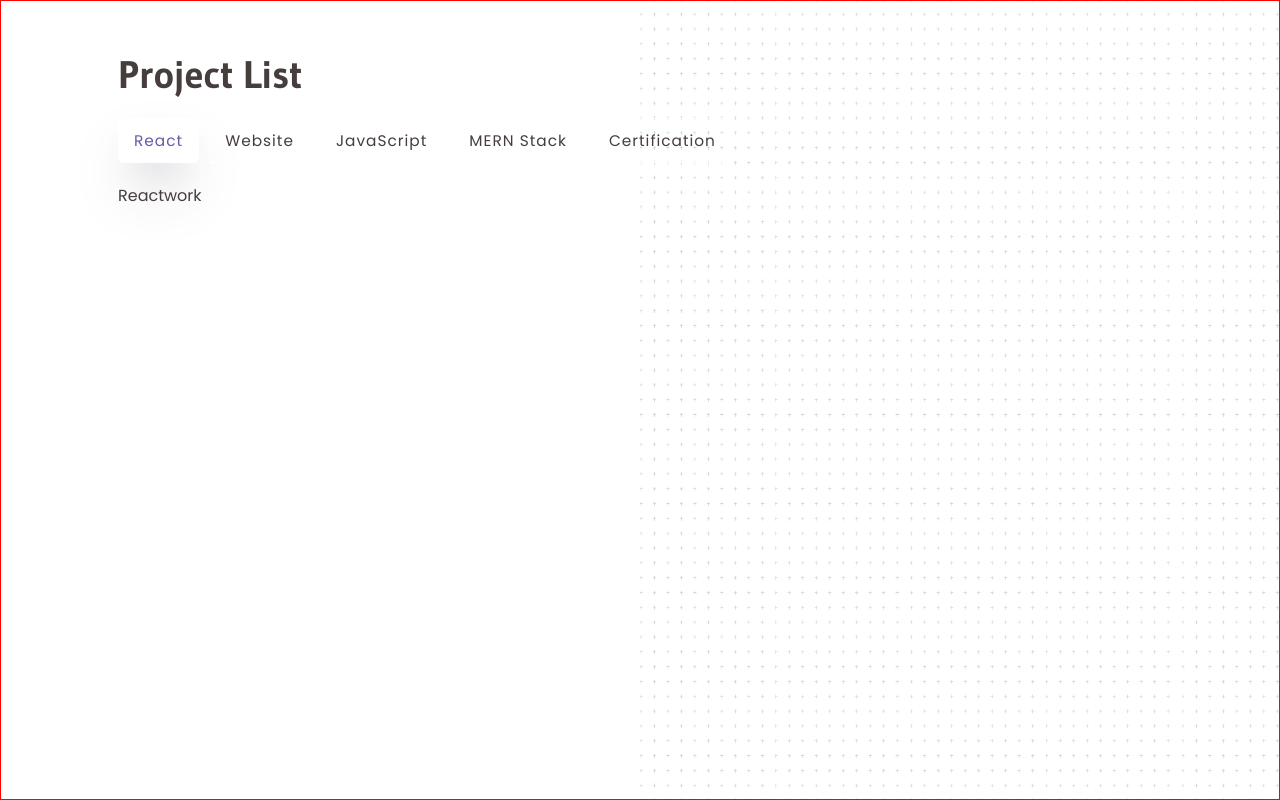
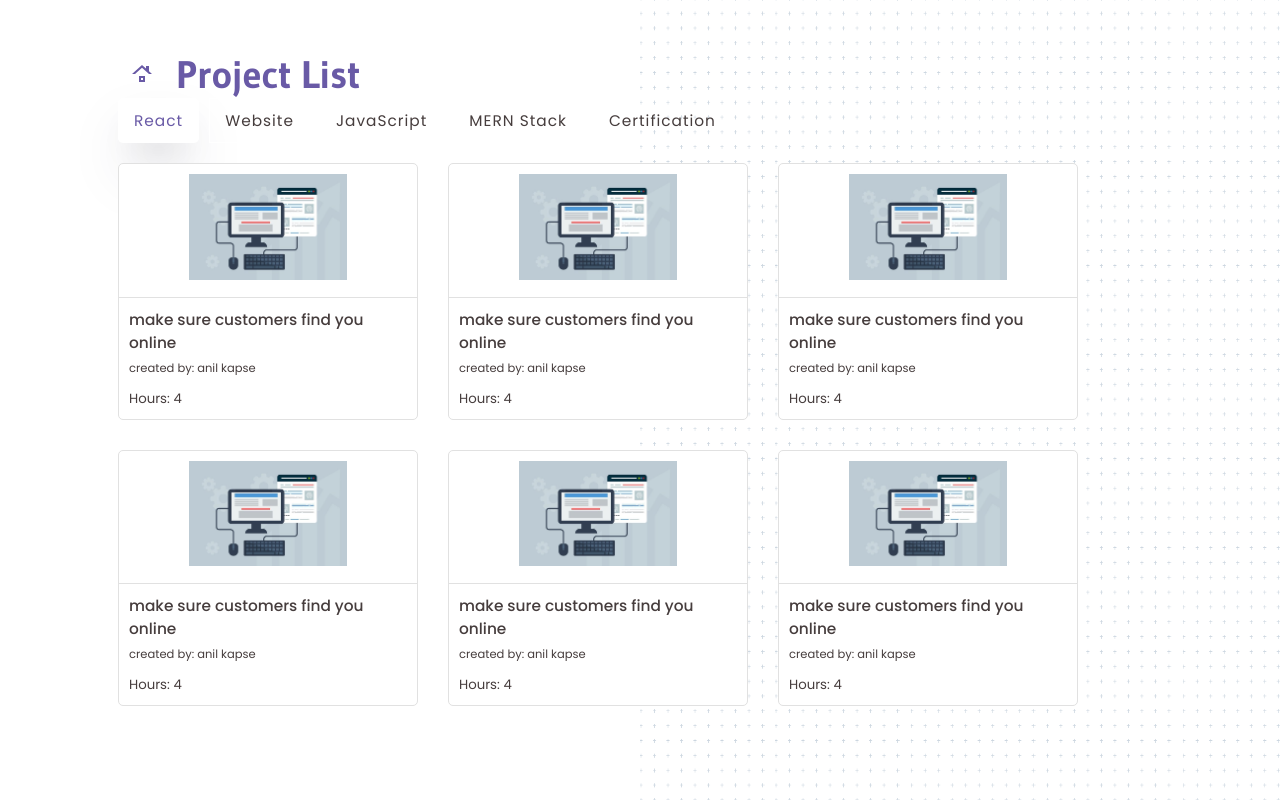
Before and after one commit to anilkapse1/kapsecode, a React (Vite) app: page /kapsecode/portfolio/react in a window 1280 px wide. Built offline with nearby package versions, Linux system fonts and the light colour scheme.

Commit message:
react project page added

```diff
--- /dev/null
+++ b/src/components/Card.jsx
@@ -0,0 +1,23 @@
+import React from 'react'
+
+const Card = ({id,title,hours,by,path,img}) => {
+  return (
+
+        <div className='card'>
+            <a href={path} target="blank">
+                <div className='image_container'>
+                    <img src={img} alt="demko"/>
+                </div>
+                <div className='text_container'>
+                    <h4>{title}</h4>
+                    <span>created by: {by}</span>
+                    <h5>hours: {hours}</h5>
+                </div>
+            </a>
+        </div>
+
+
+  )
+}
+
+export default Card
--- a/src/components/Certificationdisplay.jsx
+++ b/src/components/Certificationdisplay.jsx
@@ -1,12 +1,13 @@
 import React from 'react'
 import mern from '../assets/images/certification/mern.png'
 
-const Certificationdisplay = ({id,img}) => {
+const Certificationdisplay = ({id,img,title}) => {
   return (
     <>
         <span>{id}</span>
+        <h3>{title}</h3>
         <div className='certification_image'>
-        <img src={img} alt={img}/>
+            <img src={img} alt={img}/>
         </div>
   </>
 
--- a/src/components/Header.jsx
+++ b/src/components/Header.jsx
@@ -1,16 +1,30 @@
 import React from 'react'
-import { NavLink, Outlet } from 'react-router-dom'
+import { NavLink, Outlet, useNavigate } from 'react-router-dom'
 import styled from 'styled-components'
+import RoofingIcon from '@mui/icons-material/Roofing';
+import { IconButton } from '@mui/material'
+
 
 
 
 
 const Header = () => {
     const Menu=styled.header`
-    h1{
-        margin-bottom:20px;
-        color:${({theme})=>theme.colors.color2};
-    }
+
+    .header_title{
+        display: flex;
+        flex-direction: row;
+        align-items: center;
+        gap:10px;
+            h1{
+                margin-bottom:0px;
+                color:${({theme})=>theme.colors.color1};
+            }
+            button{
+                order:-1;
+            }
+        }
+
         nav{
             ul{
                 display:flex;
@@ -49,9 +63,20 @@ const Header = () => {
             }
         }
     `
+
+
+    const navigate = useNavigate();
+
+
+
   return (
     <Menu>
-        <h1>Project List</h1>
+        <div className='header_title'>
+            <h1>Project List</h1>
+            <IconButton style={{color:'#695AA6'}}  aria-label="delete" size="large">
+                <RoofingIcon onClick={()=>navigate('/kapsecode')}/>
+            </IconButton>
+        </div>
         <nav>
             <ul>
                 <li><NavLink to="react">React</NavLink></li>
--- a/src/pages/Certification.jsx
+++ b/src/pages/Certification.jsx
@@ -15,6 +15,20 @@ import reactessential from '../assets/images/certification/reactessential.png'
 const Certification = () => {
     const Certificationcontainer=styled.div`
         margin-top:20px;
+        h3{
+
+          span{
+            background-color: azure;
+            width: 50px;
+            height: 50px;
+            display: inline-block;
+            border-radius: 50%;
+            text-align: center;
+            line-height: 50px;
+            font-weight: bold;
+          }
+        }
+
         .certification_section{
           display:flex;
           flex-direction:column;
@@ -32,6 +46,9 @@ const Certification = () => {
             background-color:${({theme})=>theme.colors.color1};
             color:${({theme})=>theme.colors.white};
           }
+          h3{
+            background-color: aliceblue;
+          }
           .certification_image{
             width:700px;
             img{
@@ -47,47 +64,57 @@ const Certification = () => {
   const data=[
     {
       id:1,
-      img:mern
+      img:mern,
+      title:'Full Stack Web Development Internship Program'
+
     },
     {
       id:2,
-      img:cssflex
+      img:cssflex,
+      title:'Advanced Responsive Layouts with CSS Flexbox'
     },
     {
       id:3,
-      img:htmlessential
+      img:htmlessential,
+      title:'HTML Essential Training'
     },
     {
       id:4,
-      img:javascript
+      img:javascript,
+      title:'JavaScript Best Practice for Code Formatting'
     },
     {
       id:5,
-      img:javascriptdom
+      img:javascriptdom,
+      title:'JavaScript Enhancing the DOM'
     },
     {
       id:6,
-      img:css
+      img:css,
+      title:'Interactive Animation with CSS and JavaScript'
     },
     {
       id:7,
-      img:react
+      img:react,
+      title:'Building Modern Project with React'
     },
     {
       id:8,
-      img:reactessential
+      img:reactessential,
+      title:'React.js Essential Training'
     }
 ]
 
   return (
     <Certificationcontainer>
+    <h3>I am happy to say that I have achieved a total <span>{data.length}</span> certification, and more to come </h3>
       <div className='certification_section'>
       {
         data.map((val,idx)=>{
           return(
             <Certificationdisplay
-            id={val.id}
-            img={val.img}
+              key={idx}
+              {...val}
             />
 
           )
--- a/src/pages/Heropage.jsx
+++ b/src/pages/Heropage.jsx
@@ -41,7 +41,8 @@ const Heropage = () => {
                     border-radius:10px;
                     background:#695AA6;
                     font-size:1vw;
-                    color:white;
+                    color:${({theme})=>theme.colors.white};
+                    letter-spacing: 2px;
                     &:hover{
                         cursor:pointer;
                     }
--- a/src/pages/Portfolio.jsx
+++ b/src/pages/Portfolio.jsx
@@ -8,7 +8,6 @@ import plus from '../assets/images/plus.png'
 
 const Portfolio = () => {
     const Portfolio=styled.div`
-        border:1px solid red;
         min-height:100vh;
         position:relative;
         z-index:999;
--- a/src/pages/Reactwork.jsx
+++ b/src/pages/Reactwork.jsx
@@ -1,18 +1,125 @@
 import { style } from '@mui/system'
 import React from 'react'
 import styled from 'styled-components'
+import react1 from '../assets/images/react/reactproject.jpg'
+import Card from '../components/Card'
+
+import reactproject from '../assets/images/react/reactproject.jpg'
+
 
 
 const Reactwork = () => {
 
   const Reactcontainer=styled.div`
     margin-top:20px;
+    .project_list{
+        display:flex;
+        flex-direction:row;
+        flex-wrap:wrap;
+        gap:30px;
+      .card{
+        flex:0 0 300px;
+        border:1px solid #e1e1e1;
+        border-radius:5px;
+        background-color: white;
+        .image_container{
+          width:60%;
+          margin:auto;
+          padding:10px;
+
+          img{
+
+          }
+        }
+        .text_container{
+          padding:10px;
+          border-top:1px solid #e1e1e1;
+          h4{
+            color:${({theme})=>theme.colors.color2};
+            font-size:1.2vw;
+            font-weight:500;
+            }
+            span{
+              font-size:.9vw;
+            }
+            h5{
+              color:${({theme})=>theme.colors.color2};
+              font-weight: 400;
+              text-transform: capitalize;
+              margin-top: 10px;
+            }
+        }
+      }
+    }
 
   `
+
+  const data = [
+    {
+      id:1,
+      title:"make sure customers find you online",
+      hours:4,
+      by:"anil kapse",
+      path:"https://anilkapse1.github.io/kapsecode/",
+      img:reactproject
+    },
+    {
+      id:1,
+      title:"make sure customers find you online",
+      hours:4,
+      by:"anil kapse",
+      path:"https://anilkapse1.github.io/kapsecode/",
+      img:reactproject
+    },
+    {
+      id:1,
+      title:"make sure customers find you online",
+      hours:4,
+      by:"anil kapse",
+      path:"https://anilkapse1.github.io/kapsecode/",
+      img:reactproject
+    },
+    {
+      id:1,
+      title:"make sure customers find you online",
+      hours:4,
+      by:"anil kapse",
+      path:"https://anilkapse1.github.io/kapsecode/",
+      img:reactproject
+    },
+    {
+      id:1,
+      title:"make sure customers find you online",
+      hours:4,
+      by:"anil kapse",
+      path:"https://anilkapse1.github.io/kapsecode/",
+      img:reactproject
+    },
+    {
+      id:1,
+      title:"make sure customers find you online",
+      hours:4,
+      by:"anil kapse",
+      path:"https://anilkapse1.github.io/kapsecode/",
+      img:reactproject
+    }
+
+  ]
   return (
 
     <Reactcontainer>
-      Reactwork
+      <div className='project_list'>
+        {
+          data.map((val,idx)=>{
+            return(
+              <Card
+                key={idx}
+                {...val}
+              />
+            )
+          })
+        }
+      </div>
     </Reactcontainer>
   )
 }
```
Also changed, not shown: src/assets/images/react/reactproject.jpg (added). Lines whose indentation alone changed are shown as unchanged.
